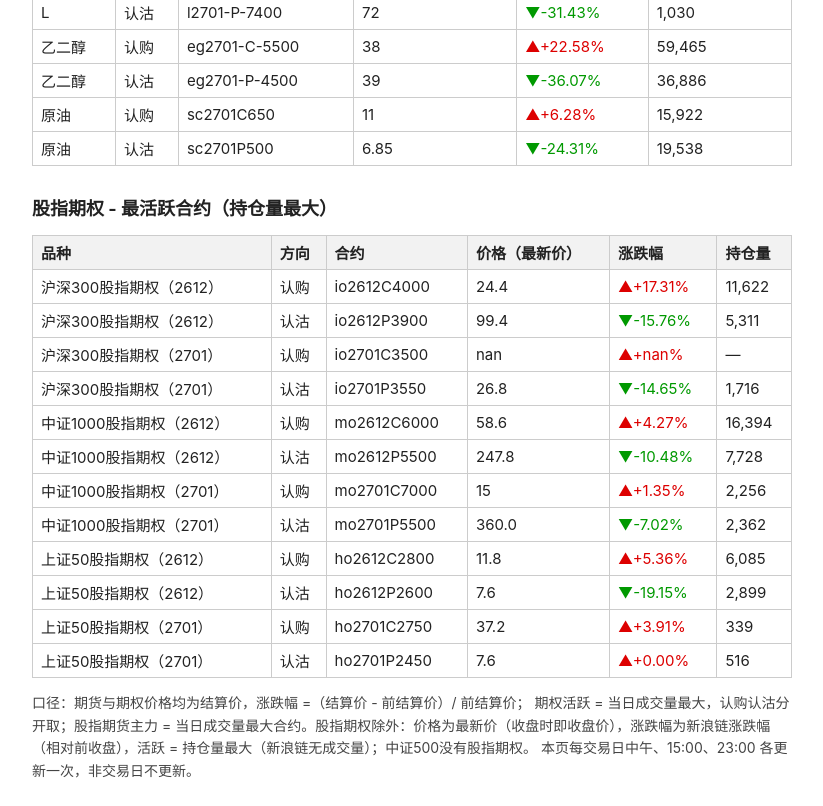
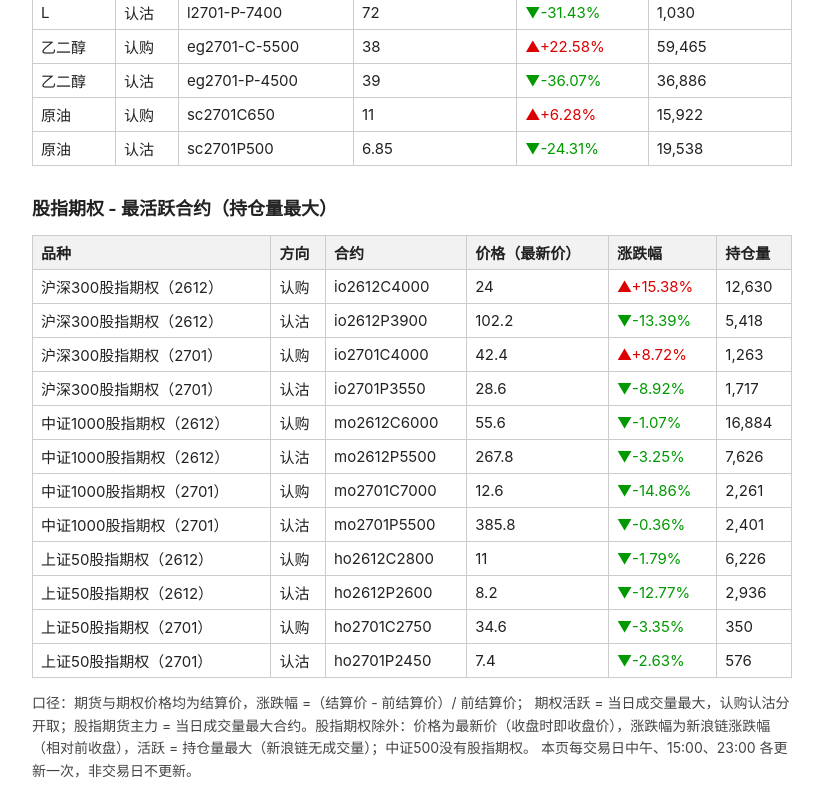
Before and after one commit to yanjiugongju01/muse2-futures-options-page, a plain HTML site: page index.html in a window 1280 px wide. Shown: the part 701-1507 px from the top of the page, without its empty margins (228-1051 px from the left). Drawn offline with Linux system fonts and the light colour scheme.

Commit message:
muse2 futures-options page: 收盘 update data 2026-11-25

```diff
--- a/index.html
+++ b/index.html
@@ -13,7 +13,7 @@ th { background: #f2f2f2; } p { font-size: 14px; line-height: 1.6; color: #444;
 </head>
 <body>
 <h1>期货期权公开表</h1>
-<p>更新时点：午盘　更新时间：2026-11-26 11:59（北京时间）<br>
+<p>更新时点：收盘　更新时间：2026-11-26 14:55（北京时间）<br>
 数据日：2026-11-25（上个交易日收盘/结算，07:00 飞书晨间表同源）</p>
 <h2>股指期货 · 主力合约</h2>
 <table><tr><th>品种</th><th>合约</th><th>价格（结算价）</th><th>涨跌幅</th></tr>
@@ -40,18 +40,18 @@ th { background: #f2f2f2; } p { font-size: 14px; line-height: 1.6; color: #444;
 </table>
 <h2>股指期权 - 最活跃合约（持仓量最大）</h2>
 <table><tr><th>品种</th><th>方向</th><th>合约</th><th>价格（最新价）</th><th>涨跌幅</th><th>持仓量</th></tr>
-<tr><td>沪深300股指期权（2612）</td><td>认购</td><td>io2612C4000</td><td>24.4</td><td><span class="up">▲+17.31%</span></td><td>11,622</td></tr>
-<tr><td>沪深300股指期权（2612）</td><td>认沽</td><td>io2612P3900</td><td>99.4</td><td><span class="down">▼-15.76%</span></td><td>5,311</td></tr>
-<tr><td>沪深300股指期权（2701）</td><td>认购</td><td>io2701C3500</td><td>nan</td><td><span class="up">▲+nan%</span></td><td>—</td></tr>
-<tr><td>沪深300股指期权（2701）</td><td>认沽</td><td>io2701P3550</td><td>26.8</td><td><span class="down">▼-14.65%</span></td><td>1,716</td></tr>
-<tr><td>中证1000股指期权（2612）</td><td>认购</td><td>mo2612C6000</td><td>58.6</td><td><span class="up">▲+4.27%</span></td><td>16,394</td></tr>
-<tr><td>中证1000股指期权（2612）</td><td>认沽</td><td>mo2612P5500</td><td>247.8</td><td><span class="down">▼-10.48%</span></td><td>7,728</td></tr>
-<tr><td>中证1000股指期权（2701）</td><td>认购</td><td>mo2701C7000</td><td>15</td><td><span class="up">▲+1.35%</span></td><td>2,256</td></tr>
-<tr><td>中证1000股指期权（2701）</td><td>认沽</td><td>mo2701P5500</td><td>360.0</td><td><span class="down">▼-7.02%</span></td><td>2,362</td></tr>
-<tr><td>上证50股指期权（2612）</td><td>认购</td><td>ho2612C2800</td><td>11.8</td><td><span class="up">▲+5.36%</span></td><td>6,085</td></tr>
-<tr><td>上证50股指期权（2612）</td><td>认沽</td><td>ho2612P2600</td><td>7.6</td><td><span class="down">▼-19.15%</span></td><td>2,899</td></tr>
-<tr><td>上证50股指期权（2701）</td><td>认购</td><td>ho2701C2750</td><td>37.2</td><td><span class="up">▲+3.91%</span></td><td>339</td></tr>
-<tr><td>上证50股指期权（2701）</td><td>认沽</td><td>ho2701P2450</td><td>7.6</td><td><span class="up">▲+0.00%</span></td><td>516</td></tr>
+<tr><td>沪深300股指期权（2612）</td><td>认购</td><td>io2612C4000</td><td>24</td><td><span class="up">▲+15.38%</span></td><td>12,630</td></tr>
+<tr><td>沪深300股指期权（2612）</td><td>认沽</td><td>io2612P3900</td><td>102.2</td><td><span class="down">▼-13.39%</span></td><td>5,418</td></tr>
+<tr><td>沪深300股指期权（2701）</td><td>认购</td><td>io2701C4000</td><td>42.4</td><td><span class="up">▲+8.72%</span></td><td>1,263</td></tr>
+<tr><td>沪深300股指期权（2701）</td><td>认沽</td><td>io2701P3550</td><td>28.6</td><td><span class="down">▼-8.92%</span></td><td>1,717</td></tr>
+<tr><td>中证1000股指期权（2612）</td><td>认购</td><td>mo2612C6000</td><td>55.6</td><td><span class="down">▼-1.07%</span></td><td>16,884</td></tr>
+<tr><td>中证1000股指期权（2612）</td><td>认沽</td><td>mo2612P5500</td><td>267.8</td><td><span class="down">▼-3.25%</span></td><td>7,626</td></tr>
+<tr><td>中证1000股指期权（2701）</td><td>认购</td><td>mo2701C7000</td><td>12.6</td><td><span class="down">▼-14.86%</span></td><td>2,261</td></tr>
+<tr><td>中证1000股指期权（2701）</td><td>认沽</td><td>mo2701P5500</td><td>385.8</td><td><span class="down">▼-0.36%</span></td><td>2,401</td></tr>
+<tr><td>上证50股指期权（2612）</td><td>认购</td><td>ho2612C2800</td><td>11</td><td><span class="down">▼-1.79%</span></td><td>6,226</td></tr>
+<tr><td>上证50股指期权（2612）</td><td>认沽</td><td>ho2612P2600</td><td>8.2</td><td><span class="down">▼-12.77%</span></td><td>2,936</td></tr>
+<tr><td>上证50股指期权（2701）</td><td>认购</td><td>ho2701C2750</td><td>34.6</td><td><span class="down">▼-3.35%</span></td><td>350</td></tr>
+<tr><td>上证50股指期权（2701）</td><td>认沽</td><td>ho2701P2450</td><td>7.4</td><td><span class="down">▼-2.63%</span></td><td>576</td></tr>
 </table>
 <p>口径：期货与期权价格均为结算价，涨跌幅 =（结算价 - 前结算价）/ 前结算价；
 期权活跃 = 当日成交量最大，认购认沽分开取；股指期货主力 = 当日成交量最大合约。股指期权除外：价格为最新价（收盘时即收盘价），涨跌幅为新浪链涨跌幅（相对前收盘），活跃 = 持仓量最大（新浪链无成交量）；中证500没有股指期权。
```
